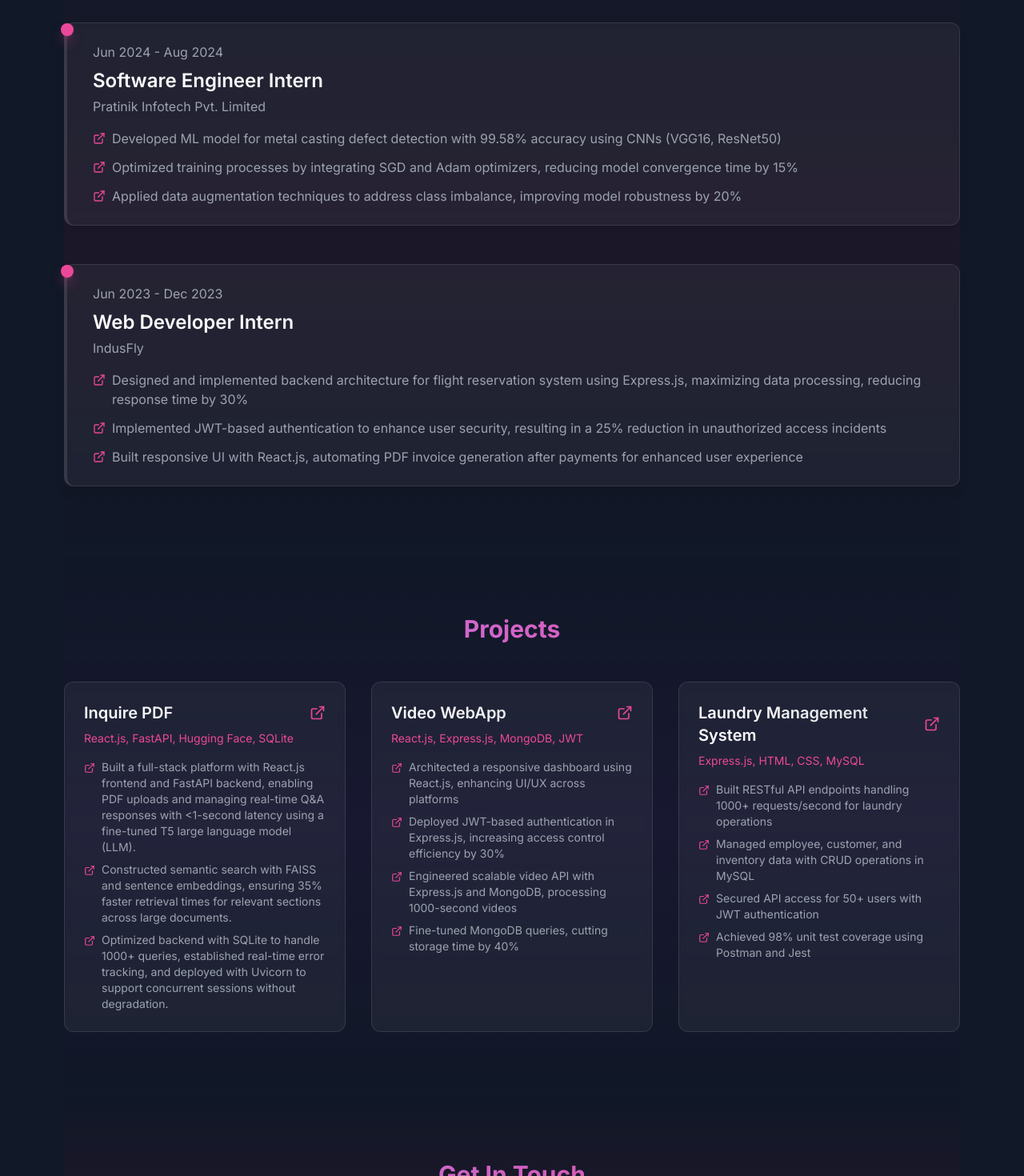
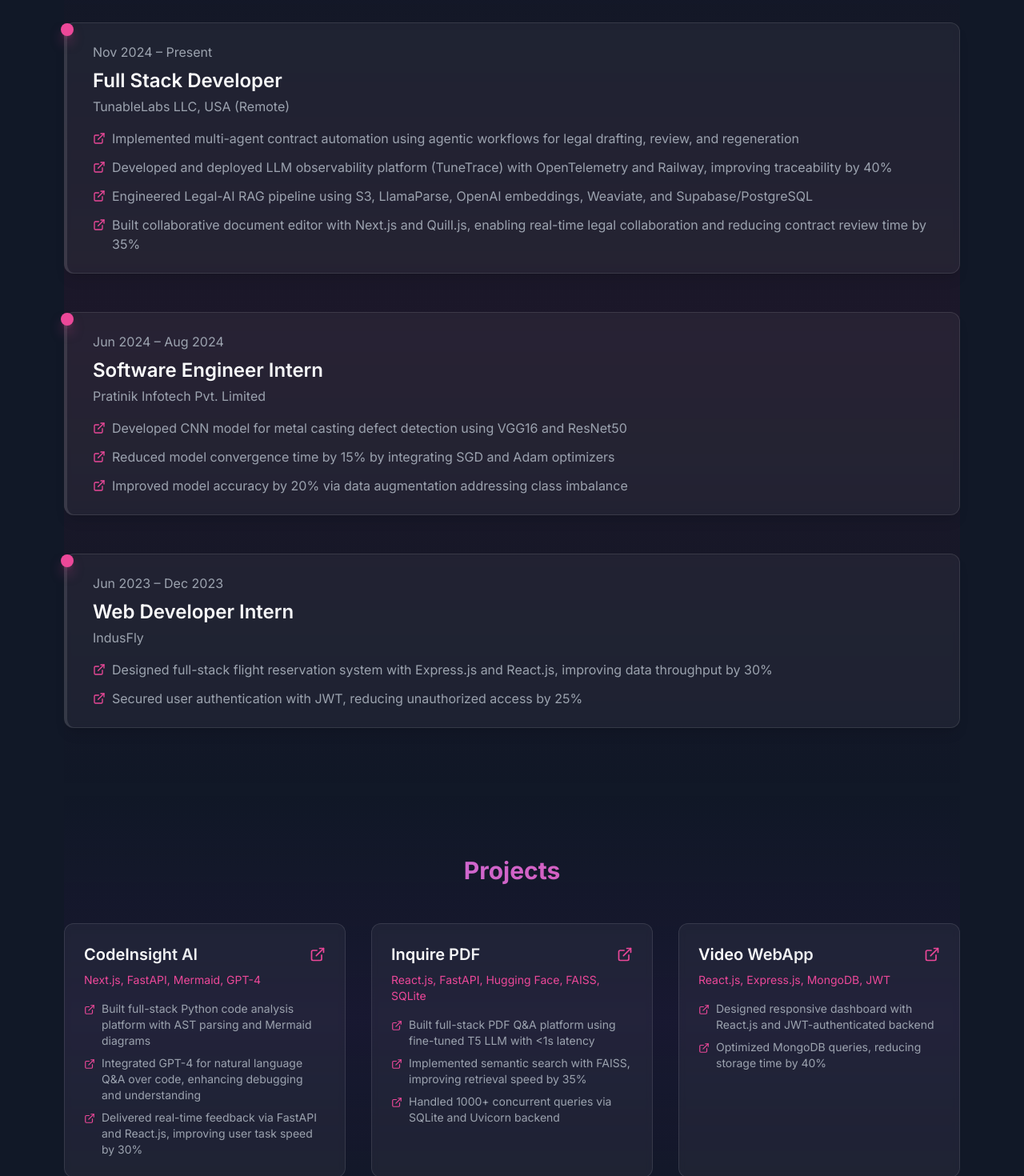
Before and after one commit to Avin-saxena/PortFolio, a React (Create React App) app: page / in a window 1280 px wide. Shown: the part 1340-2810 px from the top of the page at 80% size. Built offline with nearby package versions, Linux system fonts and the light colour scheme.

Commit message:
Update App.js

```diff
--- a/src/App.js
+++ b/src/App.js
@@ -31,35 +31,55 @@ const App = () => {
 
 const experience = [
   {
-      period: 'Jun 2024 - Aug 2024',
+    period: 'Nov 2024 – Present',
+    role: 'Full Stack Developer',
+    company: 'TunableLabs LLC, USA (Remote)',
+    achievements: [
+      'Implemented multi-agent contract automation using agentic workflows for legal drafting, review, and regeneration',
+      'Developed and deployed LLM observability platform (TuneTrace) with OpenTelemetry and Railway, improving traceability by 40%',
+      'Engineered Legal-AI RAG pipeline using S3, LlamaParse, OpenAI embeddings, Weaviate, and Supabase/PostgreSQL',
+      'Built collaborative document editor with Next.js and Quill.js, enabling real-time legal collaboration and reducing contract review time by 35%',
+    ],
+  },
+  {
+    period: 'Jun 2024 – Aug 2024',
     role: 'Software Engineer Intern',
     company: 'Pratinik Infotech Pvt. Limited',
     achievements: [
-        'Developed ML model for metal casting defect detection with 99.58% accuracy using CNNs (VGG16, ResNet50)',
-        'Optimized training processes by integrating SGD and Adam optimizers, reducing model convergence time by 15%',
-        'Applied data augmentation techniques to address class imbalance, improving model robustness by 20%',
+      'Developed CNN model for metal casting defect detection using VGG16 and ResNet50',
+      'Reduced model convergence time by 15% by integrating SGD and Adam optimizers',
+      'Improved model accuracy by 20% via data augmentation addressing class imbalance',
     ],
   },
   {
-      period: 'Jun 2023 - Dec 2023',
+    period: 'Jun 2023 – Dec 2023',
     role: 'Web Developer Intern',
     company: 'IndusFly',
     achievements: [
-        'Designed and implemented backend architecture for flight reservation system using Express.js, maximizing data processing, reducing response time by 30%',
-        'Implemented JWT-based authentication to enhance user security, resulting in a 25% reduction in unauthorized access incidents',
-        'Built responsive UI with React.js, automating PDF invoice generation after payments for enhanced user experience',
+      'Designed full-stack flight reservation system with Express.js and React.js, improving data throughput by 30%',
+      'Secured user authentication with JWT, reducing unauthorized access by 25%',
     ],
   },
 ];
 
   const projects = [
   {
+    title: 'CodeInsight AI',
+    tech: 'Next.js, FastAPI, Mermaid, GPT-4',
+    description: [
+      'Built full-stack Python code analysis platform with AST parsing and Mermaid diagrams',
+      'Integrated GPT-4 for natural language Q&A over code, enhancing debugging and understanding',
+      'Delivered real-time feedback via FastAPI and React.js, improving user task speed by 30%',
+    ],
+    link: 'https://github.com/Avin-saxena/Tunable_labs_assessment',
+  },
+  {
     title: 'Inquire PDF',
-      tech: 'React.js, FastAPI, Hugging Face, SQLite',
+    tech: 'React.js, FastAPI, Hugging Face, FAISS, SQLite',
     description: [
-        'Built a full-stack platform with React.js frontend and FastAPI backend, enabling PDF uploads and managing real-time Q&A responses with <1-second latency using a fine-tuned T5 large language model (LLM).',
-        'Constructed semantic search with FAISS and sentence embeddings, ensuring 35% faster retrieval times for relevant sections across large documents.',
-        'Optimized backend with SQLite to handle 1000+ queries, established real-time error tracking, and deployed with Uvicorn to support concurrent sessions without degradation.',
+      'Built full-stack PDF Q&A platform using fine-tuned T5 LLM with <1s latency',
+      'Implemented semantic search with FAISS, improving retrieval speed by 35%',
+      'Handled 1000+ concurrent queries via SQLite and Uvicorn backend',
     ],
     link: 'https://github.com/Avin-saxena/PDFChat',
   },
@@ -67,27 +87,13 @@ const App = () => {
     title: 'Video WebApp',
     tech: 'React.js, Express.js, MongoDB, JWT',
     description: [
-        'Architected a responsive dashboard using React.js, enhancing UI/UX across platforms',
-        'Deployed JWT-based authentication in Express.js, increasing access control efficiency by 30%',
-        'Engineered scalable video API with Express.js and MongoDB, processing 1000-second videos',
-        'Fine-tuned MongoDB queries, cutting storage time by 40%',
+      'Designed responsive dashboard with React.js and JWT-authenticated backend',
+      'Optimized MongoDB queries, reducing storage time by 40%',
     ],
     link: 'https://github.com/Avin-saxena/VideoApp',
   },
-    {
-      title: 'Laundry Management System',
-      tech: 'Express.js, HTML, CSS, MySQL',
-      description: [
-        'Built RESTful API endpoints handling 1000+ requests/second for laundry operations',
-        'Managed employee, customer, and inventory data with CRUD operations in MySQL',
-        'Secured API access for 50+ users with JWT authentication',
-        'Achieved 98% unit test coverage using Postman and Jest',
-      ],
-      link: 'https://github.com/Avin-saxena/laundry-management-system',
-    },
-    // Replaced "House Price Prediction" with "Inquire PDF"
+];
 
-  ];
 
   return (
     <div className="min-h-screen text-gray-200 font-sans relative overflow-hidden">
```
Lines whose indentation alone changed are shown as unchanged.
